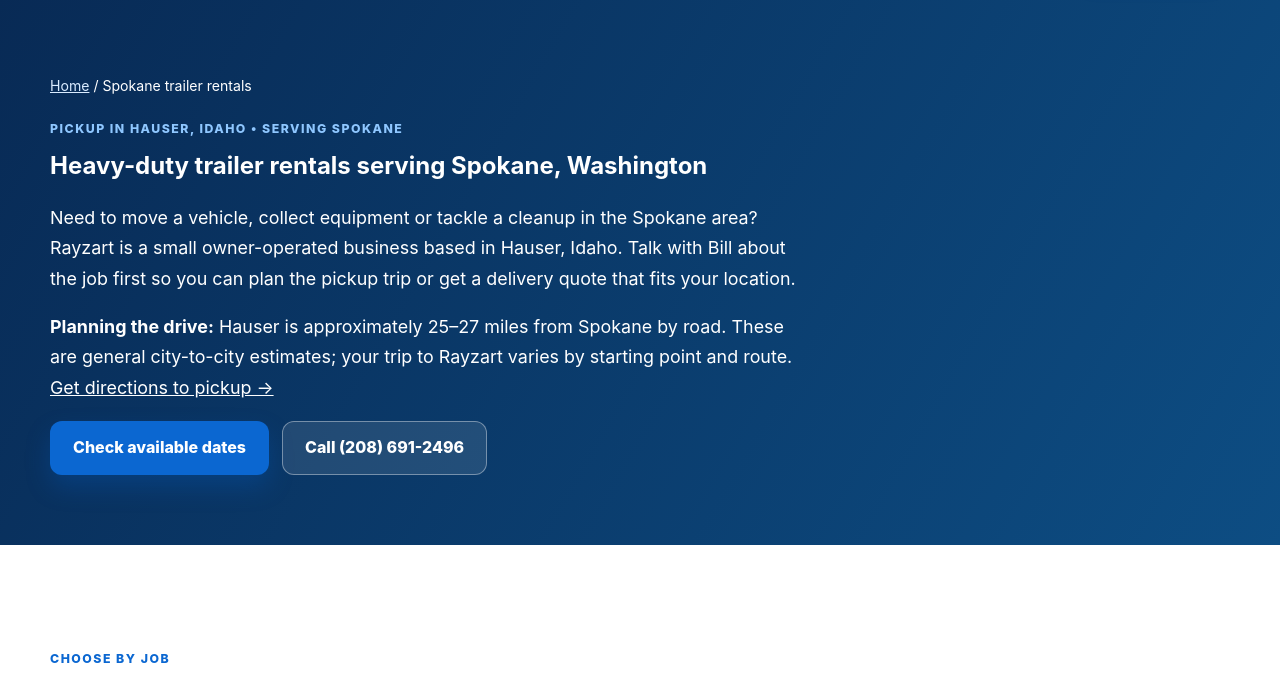
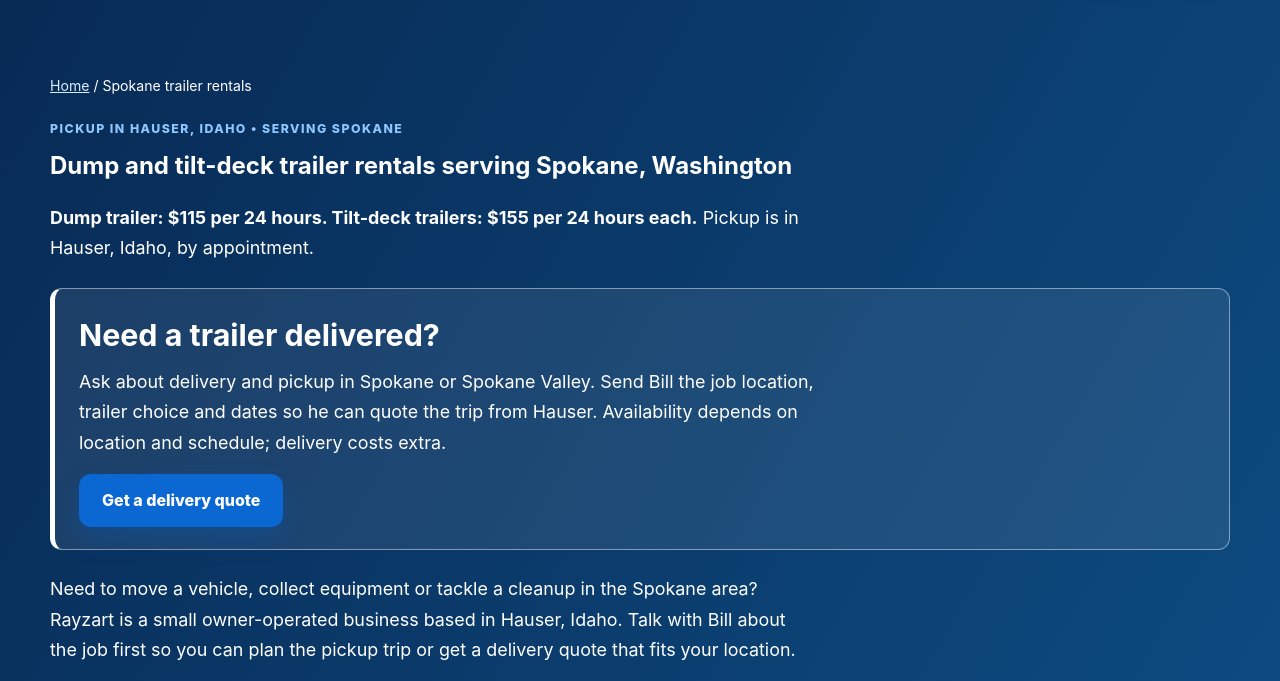
Before and after one commit to fishslayer4013-eng/rayzart-website, a plain HTML site: page spokane-trailer-rental/index.html in a window 1280 px wide. Shown: the part 88-769 px from the top of the page. Drawn offline with Linux system fonts and the light colour scheme.

Commit message:
Highlight Spokane trailer rates, Hauser pickup and delivery quotes

```diff
--- a/spokane-trailer-rental/index.html
+++ b/spokane-trailer-rental/index.html
@@ -3,12 +3,12 @@
 <head>
   <meta charset="utf-8">
   <meta name="viewport" content="width=device-width,initial-scale=1,viewport-fit=cover">
-  <title>Trailer Rentals Serving Spokane, WA | Rayzart LLC</title>
-  <meta name="description" content="Plan a Spokane vehicle move or cleanup with Rayzart. Reserve tilt-deck and dump trailers with Hauser pickup, Pacific-time scheduling and delivery quotes.">
+  <title>Dump & Tilt Trailer Rentals Serving Spokane | Rayzart LLC</title>
+  <meta name="description" content="Dump trailer $115/day; 26-foot tilt-deck trailers with winches $155/day. Pickup in Hauser, Idaho. Serving Spokane; ask Bill for a delivery quote.">
   <meta name="robots" content="index,follow,max-image-preview:large">
   <link rel="canonical" href="https://rayzartllc.com/spokane-trailer-rental/">
-  <meta property="og:title" content="Trailer Rentals Serving Spokane, Washington | Rayzart LLC">
-  <meta property="og:description" content="Heavy-duty equipment, tilt-deck and dump trailer rentals serving Spokane with pickup in Hauser, Idaho.">
+  <meta property="og:title" content="Dump & Tilt Trailer Rentals Serving Spokane | Rayzart LLC">
+  <meta property="og:description" content="Dump trailers $115/day and tilt-deck trailers $155/day. Pickup in Hauser, Idaho; Spokane delivery quoted by location and schedule.">
   <meta property="og:type" content="website">
   <meta property="og:url" content="https://rayzartllc.com/spokane-trailer-rental/">
   <meta property="og:image" content="https://rayzartllc.com/assets/images/rayzart-social.webp">
@@ -93,6 +93,7 @@
     @media(max-width:960px){.seo-header-cta{display:inline-flex;padding:10px 14px;font-size:.85rem}}
     @media(max-width:760px){.seo-grid{grid-template-columns:1fr}.seo-hero{padding:58px 0 52px}}
 
+    .delivery-highlight{border:1px solid rgba(255,255,255,.45);border-left:5px solid #fff;border-radius:12px;padding:22px 24px;margin:24px 0;background:rgba(255,255,255,.08)}.delivery-highlight h2{color:#fff;margin:0 0 8px;font-size:clamp(1.4rem,3vw,1.9rem)}.delivery-highlight p{margin:0 0 16px}
     .seo-guide-nav{display:flex;flex-wrap:wrap;gap:12px 20px;margin-top:18px;font-size:.95rem;line-height:1.6}.seo-guide-nav a{text-decoration:underline;text-underline-offset:3px}
   </style>
 </head>
@@ -108,7 +109,7 @@
       <div class="container">
         <div class="seo-breadcrumbs"><a href="/">Home</a> / Spokane trailer rentals</div>
         <span class="section-kicker light">Pickup in Hauser, Idaho • Serving Spokane</span>
-        <h1>Heavy-duty trailer rentals serving Spokane, Washington</h1><p>Need to move a vehicle, collect equipment or tackle a cleanup in the Spokane area? Rayzart is a small owner-operated business based in Hauser, Idaho. Talk with Bill about the job first so you can plan the pickup trip or get a delivery quote that fits your location.</p>
+        <h1>Dump and tilt-deck trailer rentals serving Spokane, Washington</h1><p><strong>Dump trailer: $115 per 24 hours. Tilt-deck trailers: $155 per 24 hours each.</strong> Pickup is in Hauser, Idaho, by appointment.</p><div class="delivery-highlight"><h2>Need a trailer delivered?</h2><p>Ask about delivery and pickup in Spokane or Spokane Valley. Send Bill the job location, trailer choice and dates so he can quote the trip from Hauser. Availability depends on location and schedule; delivery costs extra.</p><a class="button button-primary" href="sms:2086912496?body=Hi%20Bill%2C%20I%27d%20like%20a%20trailer%20delivery%20quote%20for%20the%20Spokane%20area.">Get a delivery quote</a></div><p>Need to move a vehicle, collect equipment or tackle a cleanup in the Spokane area? Rayzart is a small owner-operated business based in Hauser, Idaho. Talk with Bill about the job first so you can plan the pickup trip or get a delivery quote that fits your location.</p>
         <p class="seo-distance"><strong>Planning the drive:</strong> Hauser is approximately 25–27 miles from Spokane by road. These are general city-to-city estimates; your trip to Rayzart varies by starting point and route. <a href="https://www.google.com/maps/dir/?api=1&amp;destination=18281%20W%20Spuler%20Ln%2C%20Hauser%2C%20ID%2083854" style="color:#fff;text-decoration:underline">Get directions to pickup →</a></p><div class="hero-actions"><a class="button button-primary" href="/#availability">Check available dates</a><a class="button button-secondary" href="tel:+12086912496">Call (208) 691-2496</a></div>
       </div>
     </section>
```
